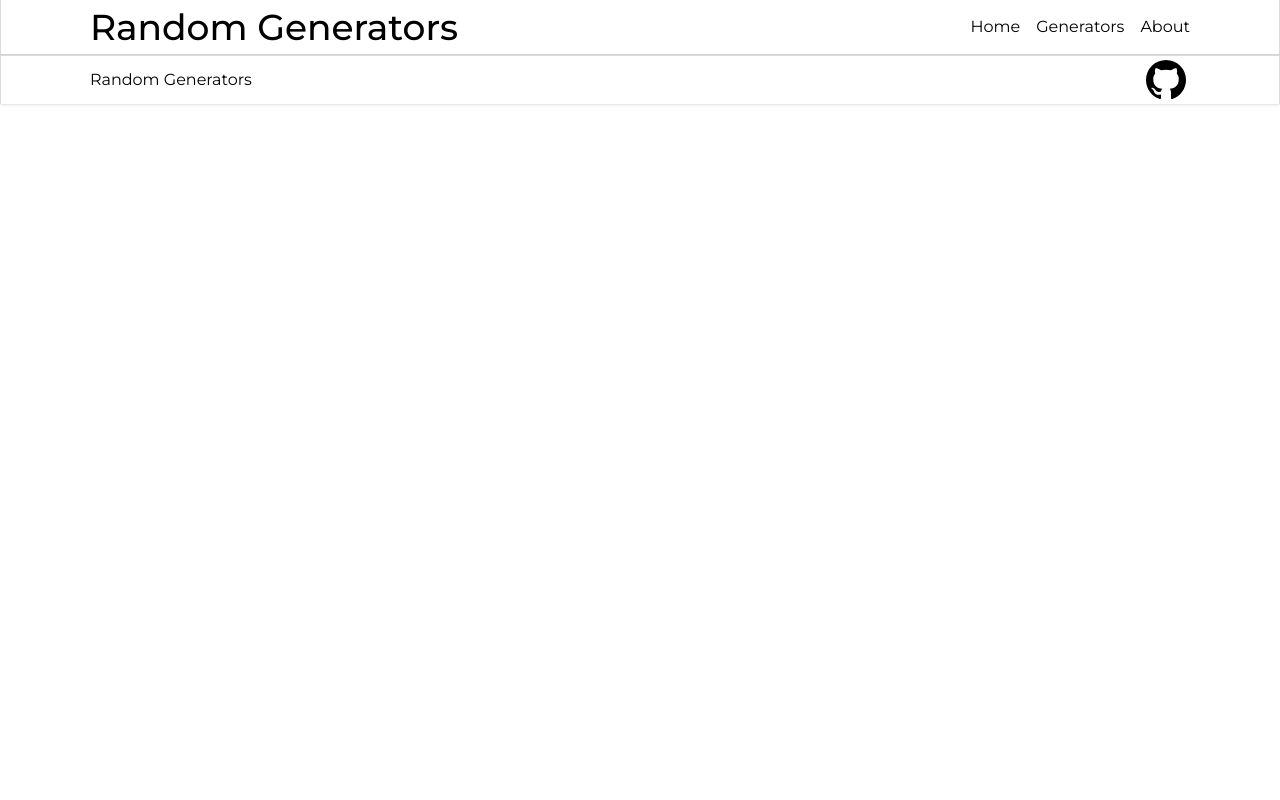
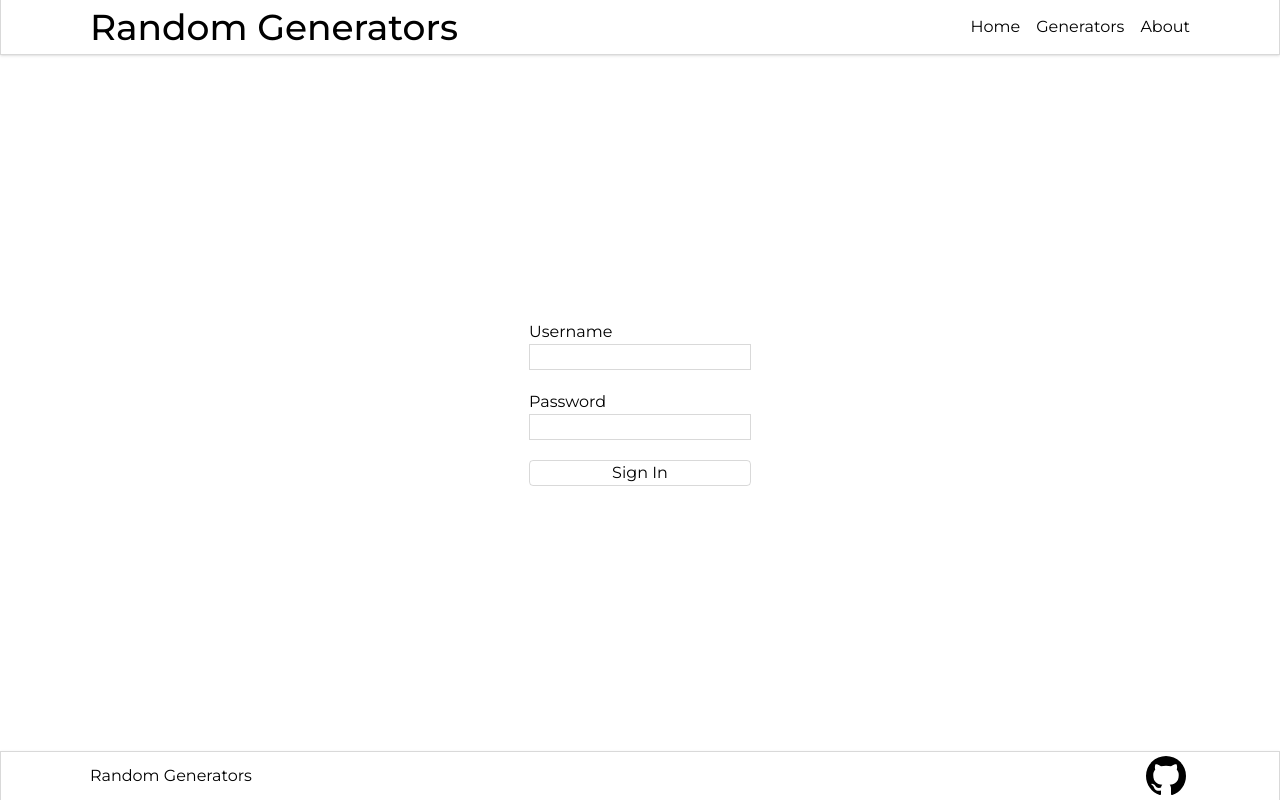
Before and after one commit to BooksNTomes/random-generator-react, a React (Vite) app in the folder frontend/: page /auth in a window 1280 px wide. Built offline with nearby package versions, Linux system fonts and the light colour scheme; no server answers.

Commit message:
Added auth page prototype

```diff
--- a/frontend/src/App.jsx
+++ b/frontend/src/App.jsx
@@ -6,6 +6,7 @@ import About from './pages/About';
 import Generators from './pages/Generators';
 import Generator from './pages/Generator';
 import GeneratorsManager from './pages/GeneratorsManager';
+import Auth from './pages/Auth.jsx';
 
 function App() {
 
@@ -21,6 +22,8 @@ function App() {
         <Route path="/generators/:id" element={<Generator/>}/>
 
         <Route path="/generators-manager" element={<GeneratorsManager/>}/>
+
+        <Route path="/auth" element={<Auth></Auth>}/>
       </Routes>
       <Footer></Footer>
     </div>
--- /dev/null
+++ b/frontend/src/pages/Auth.jsx
@@ -0,0 +1,27 @@
+import { useState } from "react";
+
+export default function Auth() {
+
+    const handler = (event) => {
+        event.preventDefault()
+        console.log(event);
+        console.log('Signing in');
+    }
+
+    return(
+        <>
+            <form className="flex flex-col m-auto">
+                <label htmlFor="username">Username</label>
+                <input name="username" type="text" placeholder=""
+                className="border-1 border-black/15 mb-5"
+                ></input>
+                <label htmlFor="password">Password</label>
+                <input name="password" type="text" placeholder=""
+                className="border-1 border-black/15 mb-5"
+                ></input>
+                <button type="submit" onClick={(event) => handler(event)}
+                className="border-1 border-black/15 rounded hover:border-black/60">Sign In</button>
+            </form>
+        </>
+    )
+}
```
